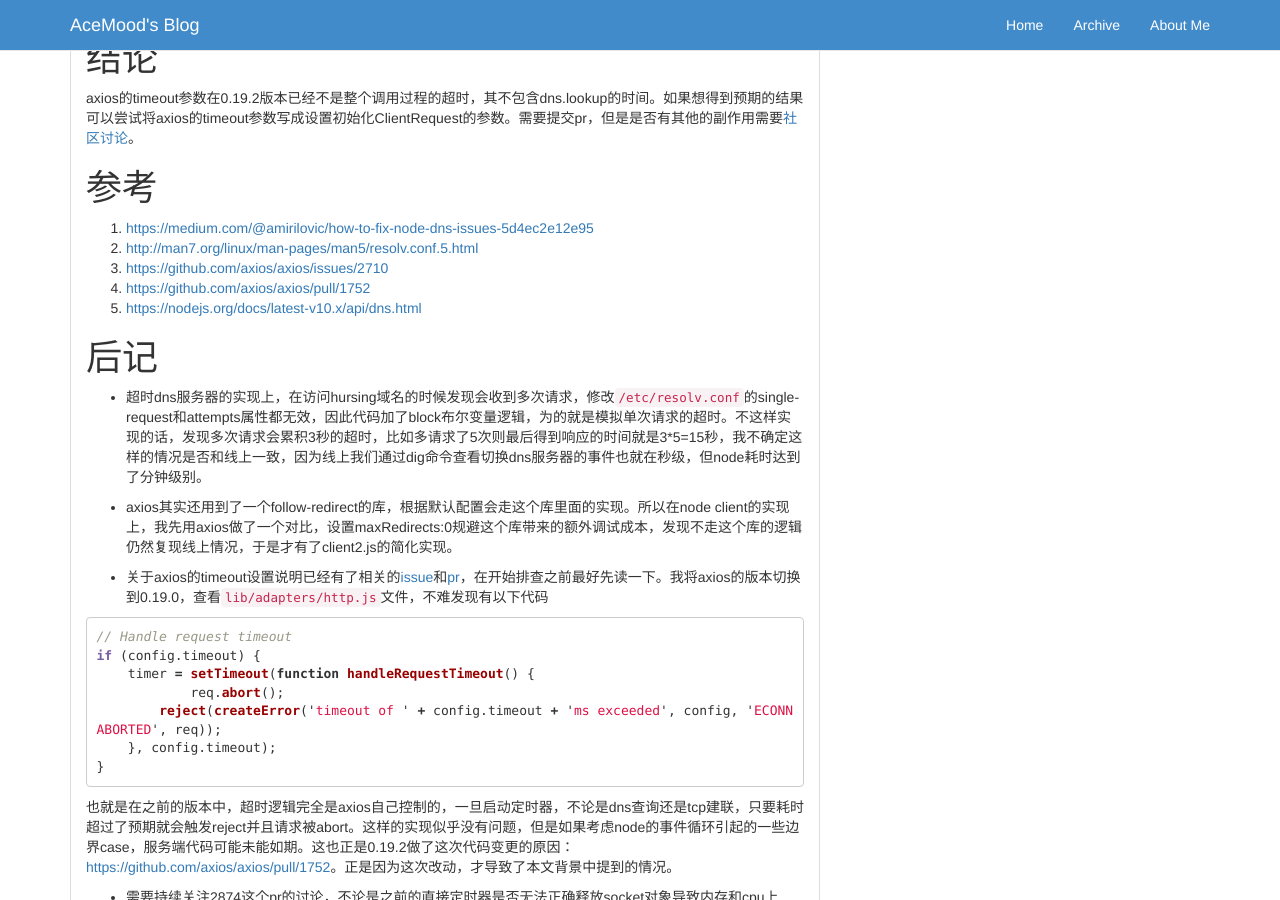
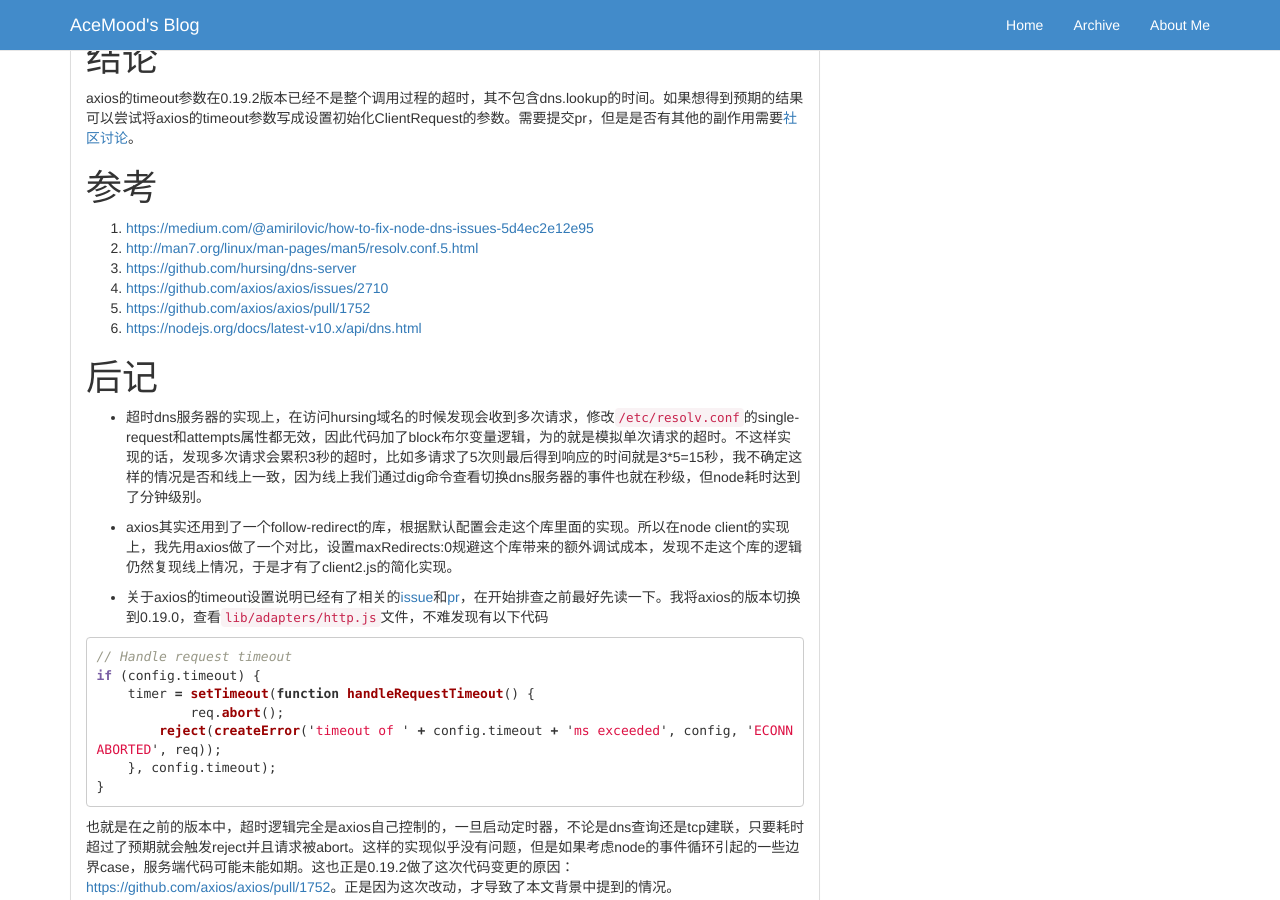
Before and after one commit to AceMood/AceMood.github.io, a Jekyll site: the page built from _posts/2020-05-02-node中请求超时的一些坑.md, in a window 1280 px wide and 900 px high, scrolled down 9252 px. Built offline with Jekyll 4.4.1, drawn with Linux system fonts in a browser that asks for light colours; some of the changed lines change nothing that is shown.

Commit message:
补充参考链接

```diff
--- a/_posts/2020-05-02-node中请求超时的一些坑.md
+++ b/_posts/2020-05-02-node中请求超时的一些坑.md
@@ -484,9 +484,10 @@ axios的timeout参数在0.19.2版本已经不是整个调用过程的超时，
 
 1. [https://medium.com/@amirilovic/how-to-fix-node-dns-issues-5d4ec2e12e95](https://medium.com/@amirilovic/how-to-fix-node-dns-issues-5d4ec2e12e95)
 2. [http://man7.org/linux/man-pages/man5/resolv.conf.5.html](http://man7.org/linux/man-pages/man5/resolv.conf.5.html)
-3. [https://github.com/axios/axios/issues/2710](https://github.com/axios/axios/issues/2710)
-4. [https://github.com/axios/axios/pull/1752](https://github.com/axios/axios/pull/1752)
-5. [https://nodejs.org/docs/latest-v10.x/api/dns.html](https://nodejs.org/docs/latest-v10.x/api/dns.html)
+3. [https://github.com/hursing/dns-server](https://github.com/hursing/dns-server)
+4. [https://github.com/axios/axios/issues/2710](https://github.com/axios/axios/issues/2710)
+5. [https://github.com/axios/axios/pull/1752](https://github.com/axios/axios/pull/1752)
+6. [https://nodejs.org/docs/latest-v10.x/api/dns.html](https://nodejs.org/docs/latest-v10.x/api/dns.html)
 
 # 后记
 
```
